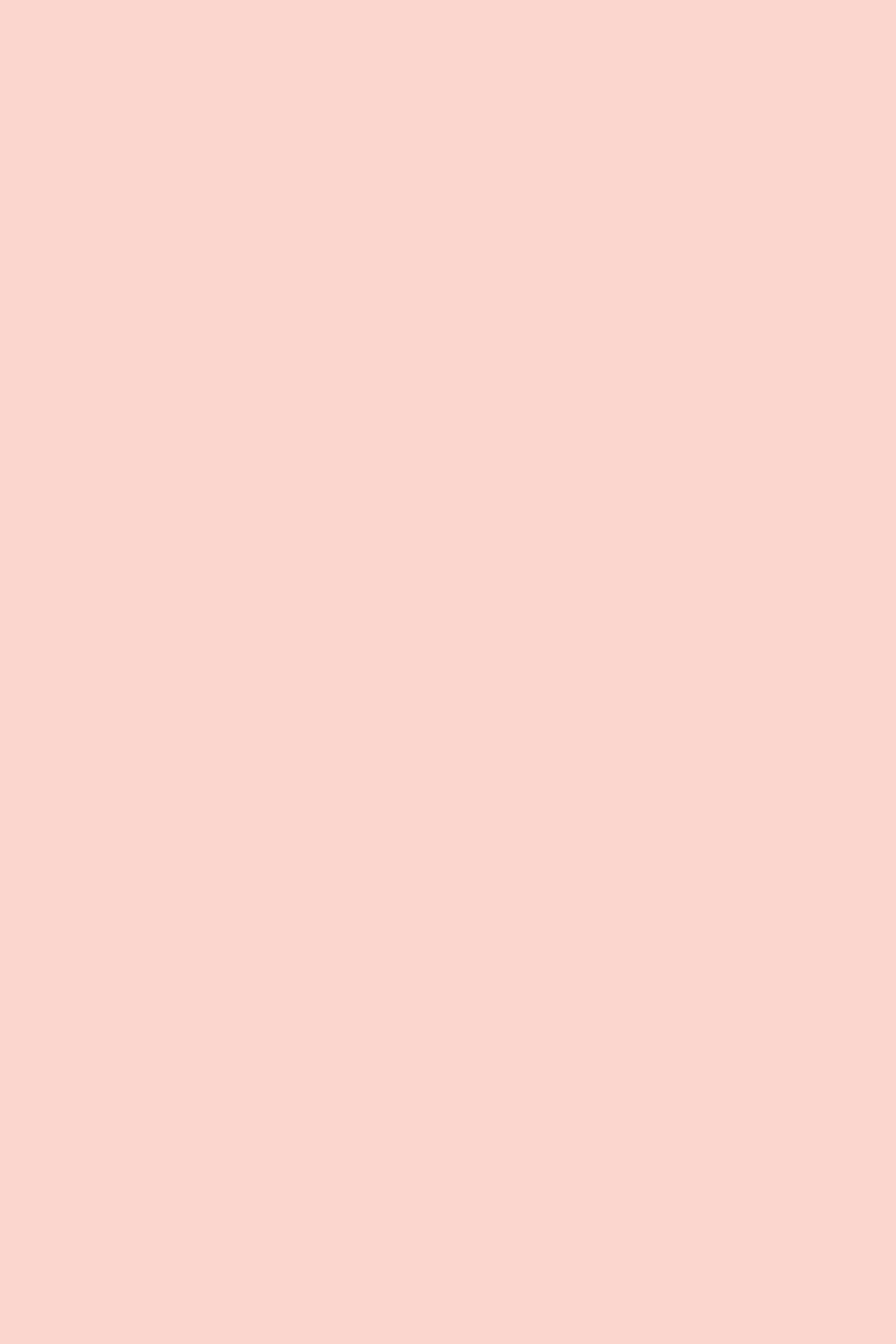
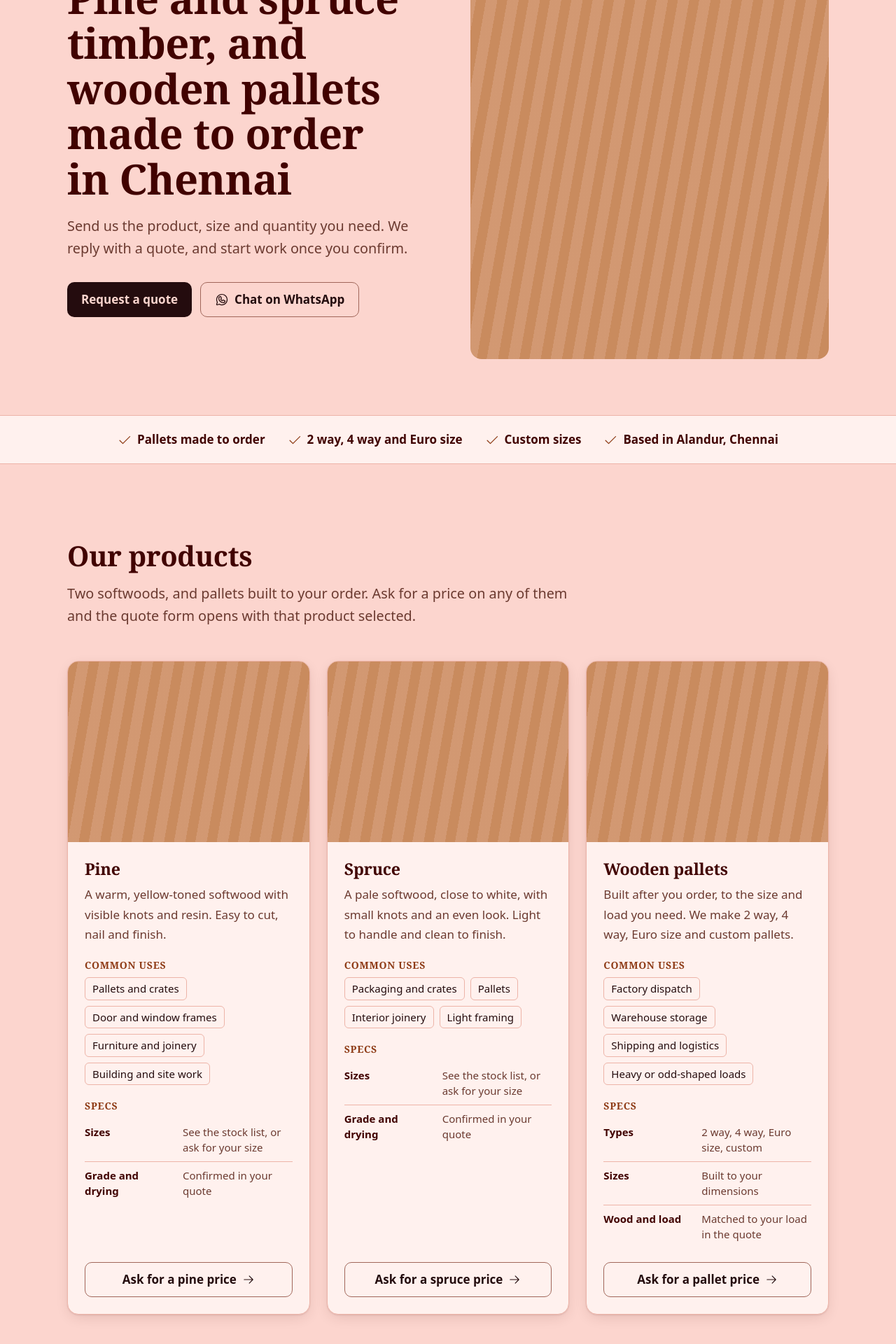
Before and after one commit to quantelvision/Arimex, a Next.js app: page / in a window 1280 px wide. Shown: the part 272-2192 px from the top of the page at 70% size. Before the commit the page ends 800 px from the top, so only its background shows below. Built offline with nearby package versions, Linux system fonts and the light colour scheme.

Commit message:
feat: add hero, trust strip and product cards

```diff
--- a/src/app/page.tsx
+++ b/src/app/page.tsx
@@ -1,10 +1,17 @@
+import Hero from "@/components/sections/hero";
+import Products from "@/components/sections/products";
 import SiteHeader from "@/components/sections/site-header";
+import TrustStrip from "@/components/sections/trust-strip";
 
 export default function Home() {
   return (
     <>
       <SiteHeader />
-      <main id="main" />
+      <main id="main">
+        <Hero />
+        <TrustStrip />
+        <Products />
+      </main>
     </>
   );
 }
--- /dev/null
+++ b/src/components/image-placeholder.tsx
@@ -0,0 +1,8 @@
+export default function ImagePlaceholder({ className = "" }: { className?: string }) {
+  return (
+    <div
+      aria-hidden="true"
+      className={`bg-[repeating-linear-gradient(100deg,var(--ax-wood)_0_14px,color-mix(in_srgb,var(--ax-wood)_82%,var(--ax-bg))_14px_30px)] ${className}`}
+    />
+  );
+}
--- /dev/null
+++ b/src/components/sections/hero.tsx
@@ -0,0 +1,30 @@
+import { WhatsappLogoIcon } from "@phosphor-icons/react/ssr";
+import Button from "@/components/button";
+import Container from "@/components/container";
+import ImagePlaceholder from "@/components/image-placeholder";
+import { hero, whatsappMessages } from "@/content/site";
+import { whatsappUrl } from "@/lib/whatsapp";
+
+export default function Hero() {
+  return (
+    <section id="top" aria-labelledby="top-heading" className="bg-bg">
+      <Container className="grid items-center gap-10 py-12 md:grid-cols-2 md:py-20 lg:gap-16">
+        <div>
+          <p className="text-label font-semibold tracking-wider text-accent uppercase">{hero.eyebrow}</p>
+          <h1 id="top-heading" className="mt-3 text-display">
+            {hero.heading}
+          </h1>
+          <p className="mt-5 max-w-prose text-lead text-muted">{hero.lead}</p>
+          <div className="mt-8 flex flex-wrap gap-3">
+            <Button href="#contact">{hero.quoteAction}</Button>
+            <Button href={whatsappUrl(whatsappMessages.general)} variant="secondary" newTab>
+              <WhatsappLogoIcon aria-hidden="true" size={20} />
+              {hero.whatsappAction}
+            </Button>
+          </div>
+        </div>
+        <ImagePlaceholder className="aspect-[4/3] rounded-lg md:aspect-[4/5]" />
+      </Container>
+    </section>
+  );
+}
--- /dev/null
+++ b/src/components/sections/products.tsx
@@ -0,0 +1,51 @@
+import { ArrowRightIcon } from "@phosphor-icons/react/ssr";
+import Button from "@/components/button";
+import Card from "@/components/card";
+import ImagePlaceholder from "@/components/image-placeholder";
+import Section from "@/components/section";
+import { products } from "@/content/site";
+
+export default function Products() {
+  return (
+    <Section id="products" heading={products.heading} intro={products.intro}>
+      <ul className="grid gap-6 md:grid-cols-2 lg:grid-cols-3">
+        {products.cards.map((card) => (
+          <Card key={card.id} as="li" className="flex flex-col">
+            <ImagePlaceholder className="aspect-[4/3]" />
+            <div className="flex flex-1 flex-col gap-5 p-6">
+              <div>
+                <h3 className="text-h3">{card.name}</h3>
+                <p className="mt-2 text-muted">{card.summary}</p>
+              </div>
+              <div>
+                <h4 className="text-label font-semibold tracking-wider text-accent uppercase">{products.usesLabel}</h4>
+                <ul className="mt-2 flex flex-wrap gap-2">
+                  {card.uses.map((use) => (
+                    <li key={use} className="rounded-sm border border-line px-2.5 py-1 text-small">
+                      {use}
+                    </li>
+                  ))}
+                </ul>
+              </div>
+              <div>
+                <h4 className="text-label font-semibold tracking-wider text-accent uppercase">{products.specsLabel}</h4>
+                <dl className="mt-2 divide-y divide-line text-small">
+                  {card.specs.map((spec) => (
+                    <div key={spec.label} className="grid grid-cols-[8rem_1fr] gap-3 py-2">
+                      <dt className="font-semibold text-heading">{spec.label}</dt>
+                      <dd className="text-muted">{spec.value}</dd>
+                    </div>
+                  ))}
+                </dl>
+              </div>
+              <Button href="#contact" variant="secondary" className="mt-auto">
+                {card.action}
+                <ArrowRightIcon aria-hidden="true" size={18} />
+              </Button>
+            </div>
+          </Card>
+        ))}
+      </ul>
+    </Section>
+  );
+}
--- /dev/null
+++ b/src/components/sections/trust-strip.tsx
@@ -0,0 +1,20 @@
+import { CheckIcon } from "@phosphor-icons/react/ssr";
+import Container from "@/components/container";
+import { trustPoints } from "@/content/site";
+
+export default function TrustStrip() {
+  return (
+    <div className="border-y border-line bg-surface">
+      <Container>
+        <ul className="flex flex-wrap justify-center gap-x-8 gap-y-3 py-5 font-semibold text-heading">
+          {trustPoints.map((point) => (
+            <li key={point} className="flex items-center gap-2">
+              <CheckIcon aria-hidden="true" size={20} className="text-accent" />
+              {point}
+            </li>
+          ))}
+        </ul>
+      </Container>
+    </div>
+  );
+}
--- /dev/null
+++ b/src/lib/whatsapp.ts
@@ -0,0 +1,5 @@
+import { business } from "@/content/site";
+
+export function whatsappUrl(message: string) {
+  return `https://wa.me/${business.whatsapp}?text=${encodeURIComponent(message)}`;
+}
```
